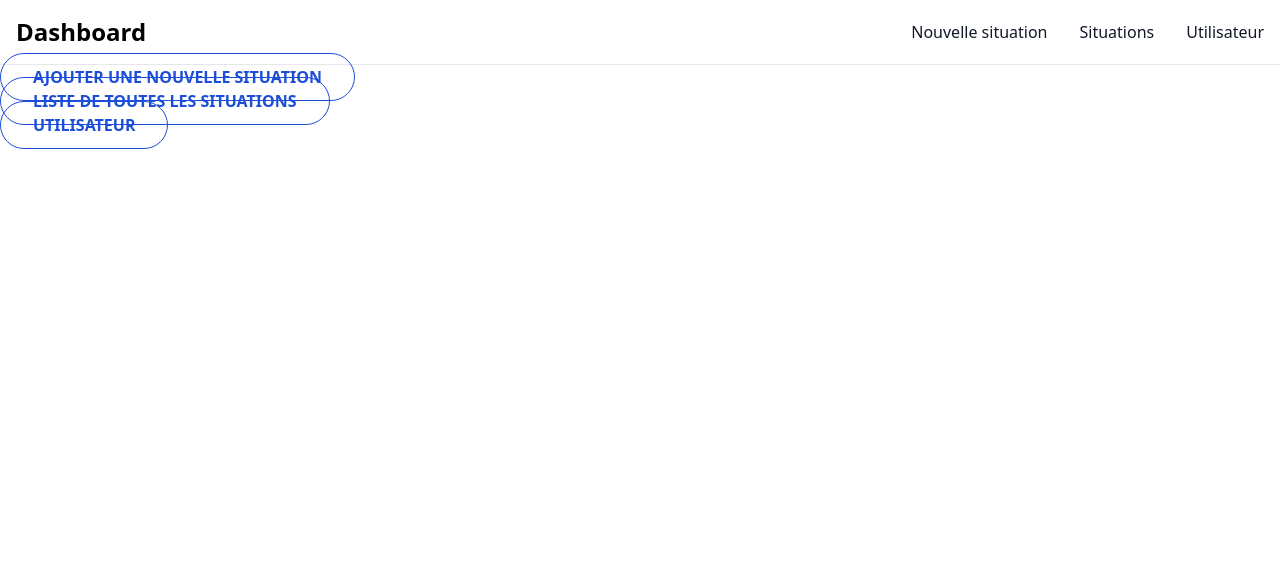
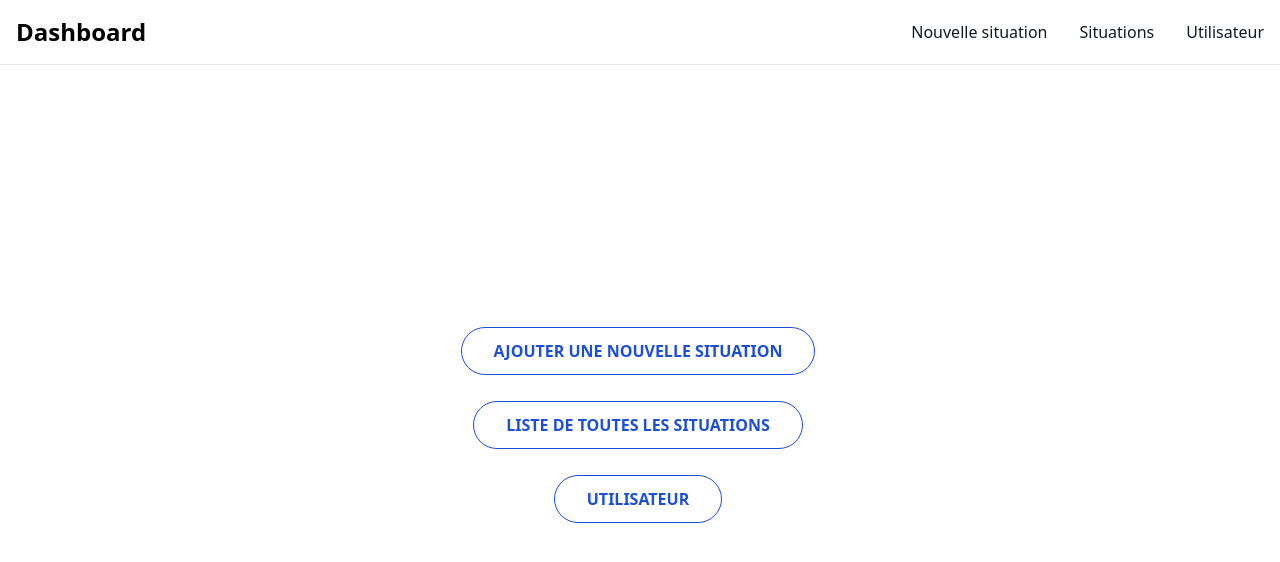
Before and after one commit to jonathan-fv/udsp14-react-front, a React (Create React App) app: page /administration/dashboard in a window 1280 px wide. Shown: the top 562 px of the page. Built offline with nearby package versions, Linux system fonts and the light colour scheme.

Commit message:
fix(dashboard): fix css commented

```diff
--- a/src/App.css
+++ b/src/App.css
@@ -89,14 +89,14 @@
 /* | - CSS DASHBOARD MENU - | */
 /* | ---------------------- | */
 
-/* .dasboard-menu-container {
+ .dasboard-menu-container {
   height: 90vh;
   display: flex;
   flex-direction: column;
   justify-content: center;
   align-items: center;
   gap: 50px;
-} */
+}
 
 /* scale resolution for resolution under 1024px */
 /* @media screen and (max-width: 1024px) {
```
